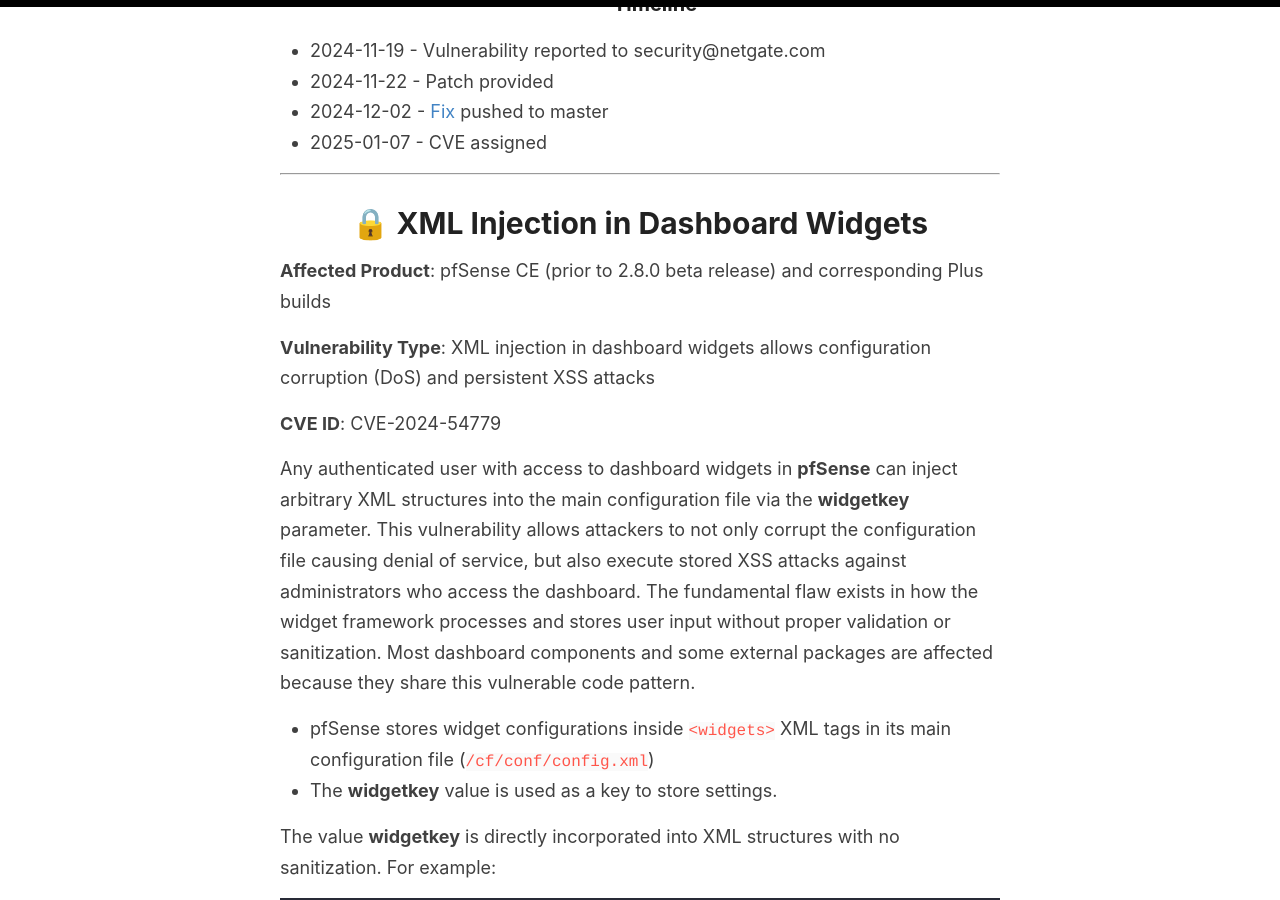
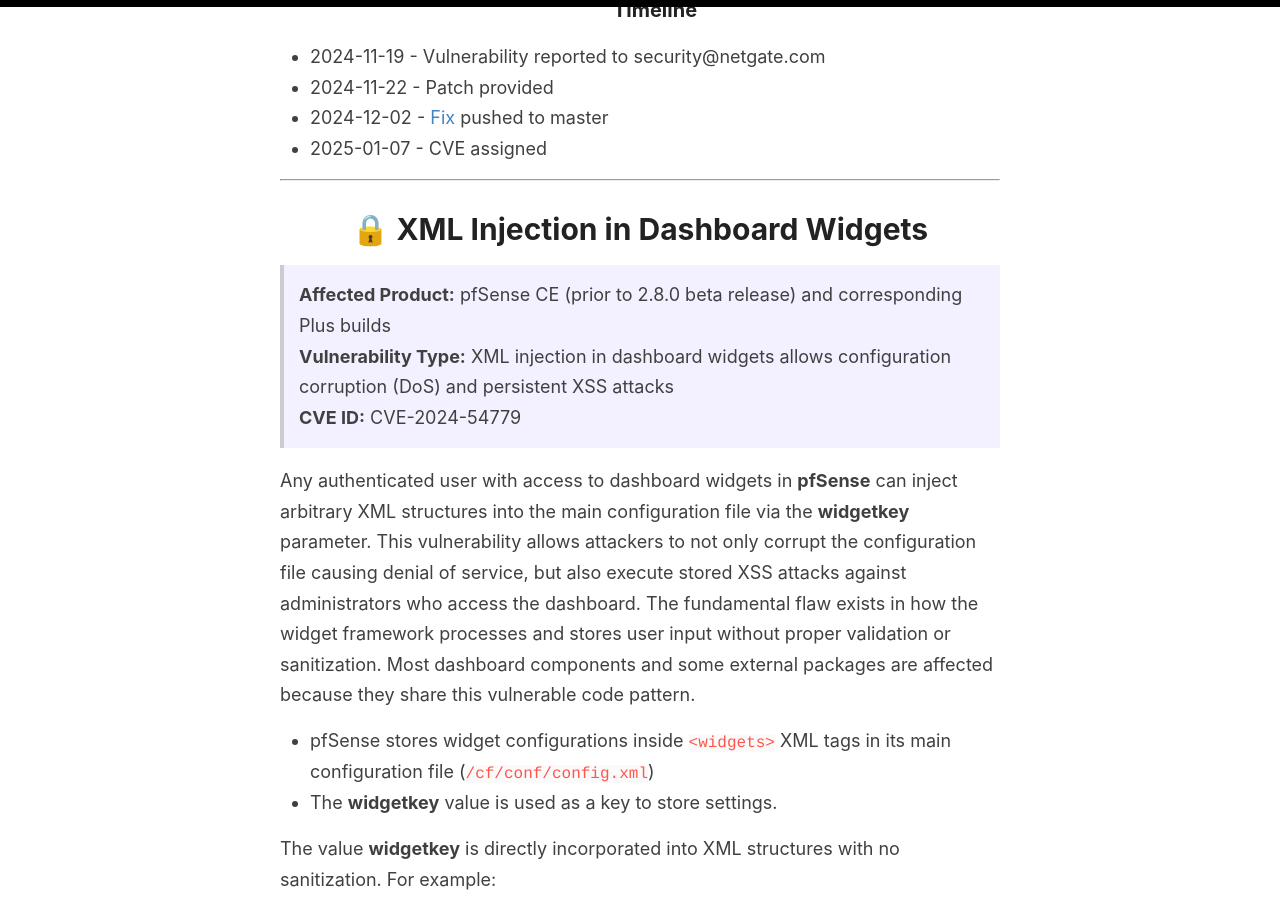
Before and after one commit to NavyTitanium/NavyTitanium.github.io, a Jekyll site: the page built from _posts/2025-05-12-pfSense-vulnerabilities.md, in a window 1280 px wide and 900 px high, scrolled down 6697 px. Built offline with Jekyll 4.4.1, drawn with Linux system fonts in a browser that asks for light colours; some of the changed text lies outside the part shown.

Commit message:
Update 2025-05-12-pfSense-vulnerabilities.md

```diff
--- a/_posts/2025-05-12-pfSense-vulnerabilities.md
+++ b/_posts/2025-05-12-pfSense-vulnerabilities.md
@@ -87,11 +87,12 @@
 ---
 
 # 🔒 OpenVPN Widget Command Injection
-**Affected Product**: pfSense CE (prior to 2.8.0 beta release) and corresponding Plus builds
 
-**Vulnerability Type**: Authenticated command injection in the OpenVPN widget via unsanitized input parameter
-
-**CVE ID**: CVE-2024-54780
+<div style="background-color: #f3f0ff; padding: 15px; border-left: 4px solid #ccc; margin: 1em 0;">
+<strong>Affected Product:</strong> pfSense CE (prior to 2.8.0 beta release) and corresponding Plus builds<br>
+<strong>Vulnerability Type:</strong> Authenticated command injection in the OpenVPN widget via unsanitized input parameter<br>
+<strong>CVE ID:</strong> CVE-2024-54780
+</div>
 
 This vulnerability is a simple authenticated command injection in the OpenVPN management interface. Authenticated users with permission to the main Dashboard can send a malicious payload via the **remipp** field, which is used to terminate a client connection. This value is passed to the function `openvpn_kill_client` without proper filtering. The function connects to the OpenVPN management interface via a Unix socket and writes: `"kill {$remipp}\n"`.
 ### Vulnerability Details
@@ -146,11 +147,12 @@
 ---
 
 # 🔒 XML Injection in Dashboard Widgets
-**Affected Product**: pfSense CE (prior to 2.8.0 beta release) and corresponding Plus builds
 
-**Vulnerability Type**: XML injection in dashboard widgets allows configuration corruption (DoS) and persistent XSS attacks
-
-**CVE ID**: CVE-2024-54779
+<div style="background-color: #f3f0ff; padding: 15px; border-left: 4px solid #ccc; margin: 1em 0;">
+<strong>Affected Product:</strong> pfSense CE (prior to 2.8.0 beta release) and corresponding Plus builds<br>
+<strong>Vulnerability Type:</strong> XML injection in dashboard widgets allows configuration corruption (DoS) and persistent XSS attacks<br>
+<strong>CVE ID:</strong> CVE-2024-54779
+</div>
 
 Any authenticated user with access to dashboard widgets in **pfSense** can inject arbitrary XML structures into the main configuration file via the **widgetkey** parameter. This vulnerability allows attackers to not only corrupt the configuration file causing denial of service, but also execute stored XSS attacks against administrators who access the dashboard. The fundamental flaw exists in how the widget framework processes and stores user input without proper validation or sanitization. Most dashboard components and some external packages are affected because they share this vulnerable code pattern.
 
```
